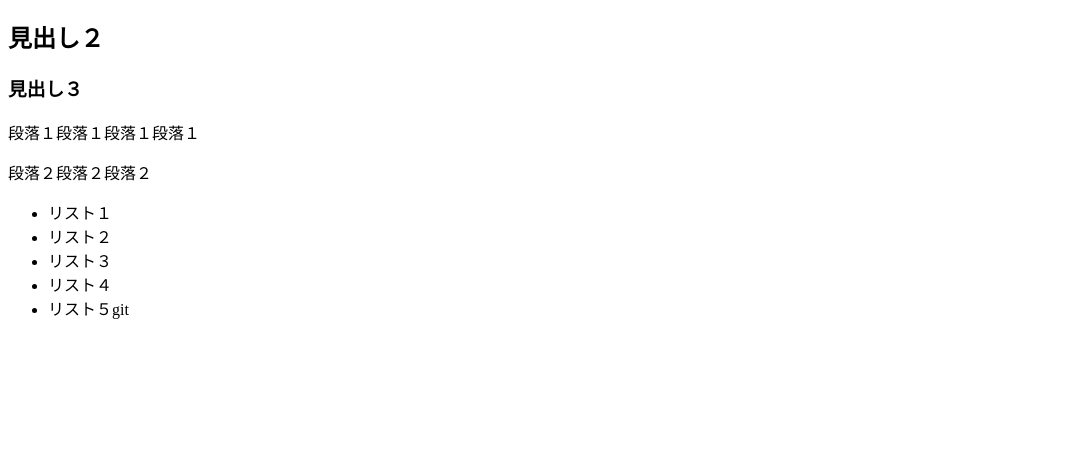
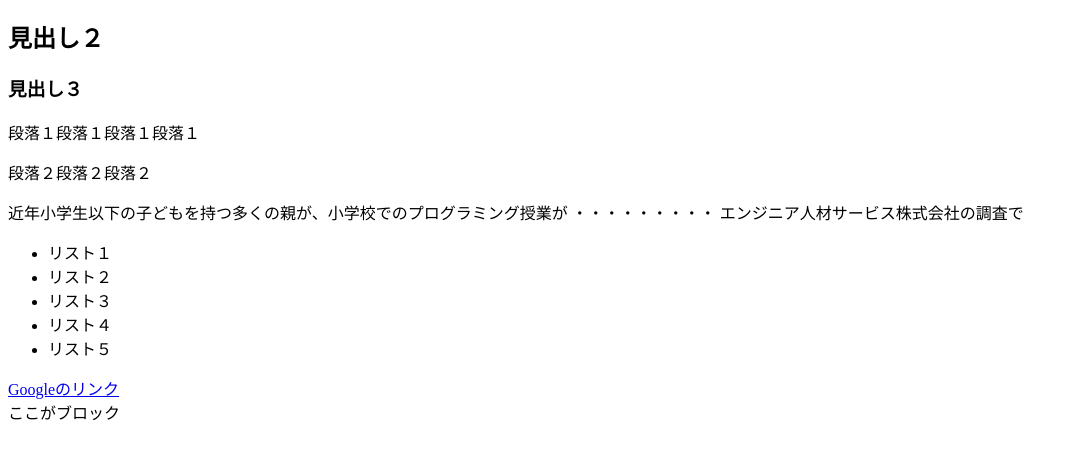
Before and after one commit to nsymyt/Sample, a plain HTML site: page index.html in a window 1280 px wide. Shown: the part 70-530 px from the top of the page, without its empty margins (0-1078 px from the left). Drawn offline with Linux system fonts and the light colour scheme.

Commit message:
HTML基礎追加

```diff
--- a/index.html
+++ b/index.html
@@ -17,12 +17,16 @@
     見出し３
   </h3>
   <p>段落１段落１段落１段落１</p><p>段落２段落２段落２</p>
+  近年小学生以下の子どもを持つ多くの親が、小学校でのプログラミング授業が
+  ・・・・・・・・・ <span>エンジニア人材サービス株式会社</span>の調査で
   <ul>
     <li>リスト１</li>
     <li>リスト２</li>
     <li>リスト３</li>
     <li>リスト４</li>
-    <li>リスト５git</li>
+    <li>リスト５</li>
   </ul>
+  <a href="https://www.google.co.jp">Googleのリンク</a>
+  <div>ここがブロック</div>
 </body>
 </html>
```
